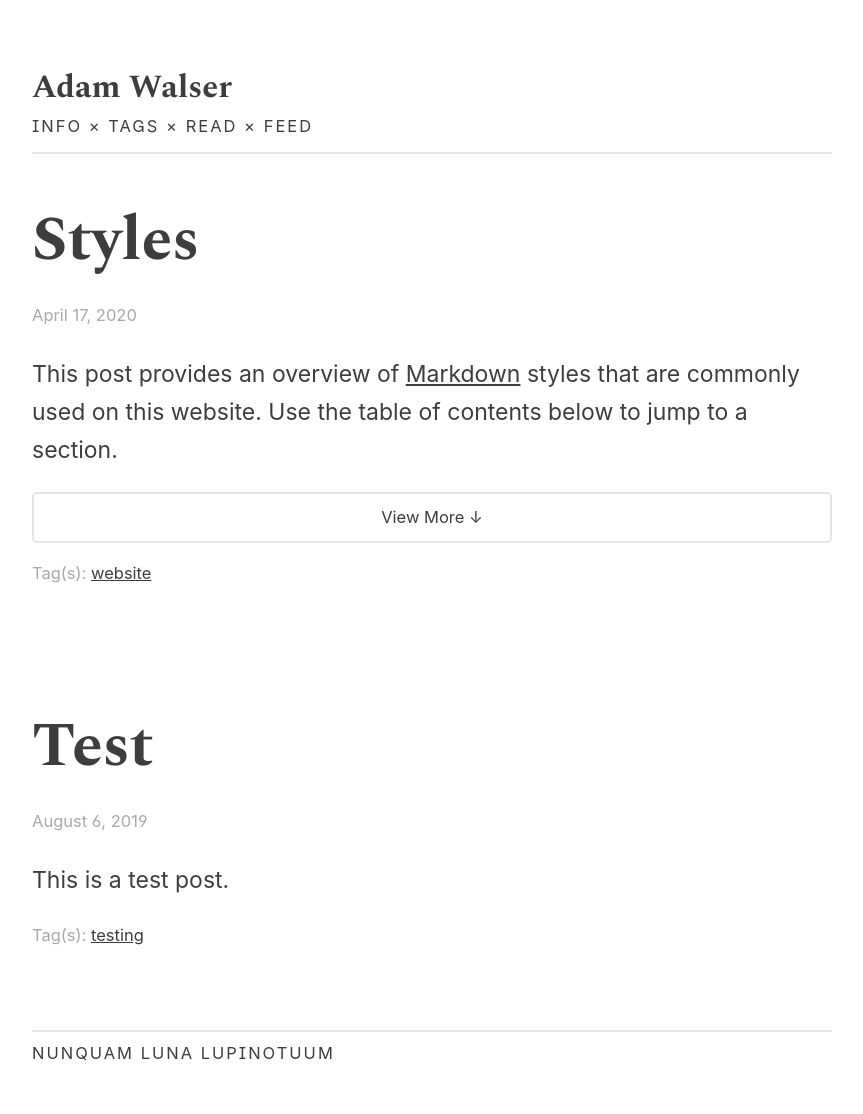
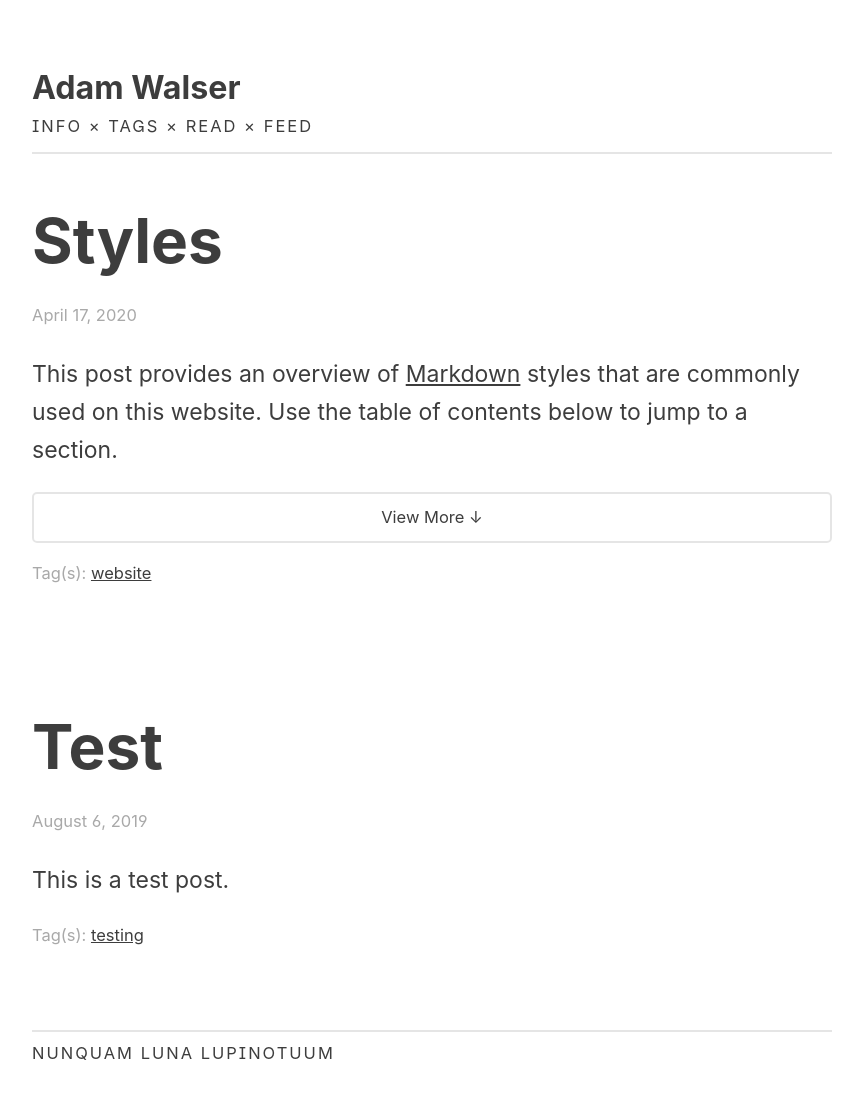
Before and after one commit to ajpwalser/ajpwalser.github.io, a Jekyll site: the page built from index.html, in a window 1280 px wide. Shown: the whole page, without its empty margins (208-1071 px from the left). Built offline with Jekyll 4.4.1, drawn with Linux system fonts in a browser that asks for light colours; some web fonts are replaced; the list of posts is cut into pages by our own code.

Commit message:
Update style.css

```diff
--- a/css/style.css
+++ b/css/style.css
@@ -97,7 +97,6 @@ h1 {
 }
 
 .header {
-	font-family: 'Spectral', serif;
 	font-size: 1.4em;
 	line-height: 1.25em;
 }
@@ -112,7 +111,6 @@ h1 {
 }
 
 h2 {
-	font-family: 'Spectral', serif;
 	font-size: 2.7em;
 	line-height: 1.15em;
 }
```
